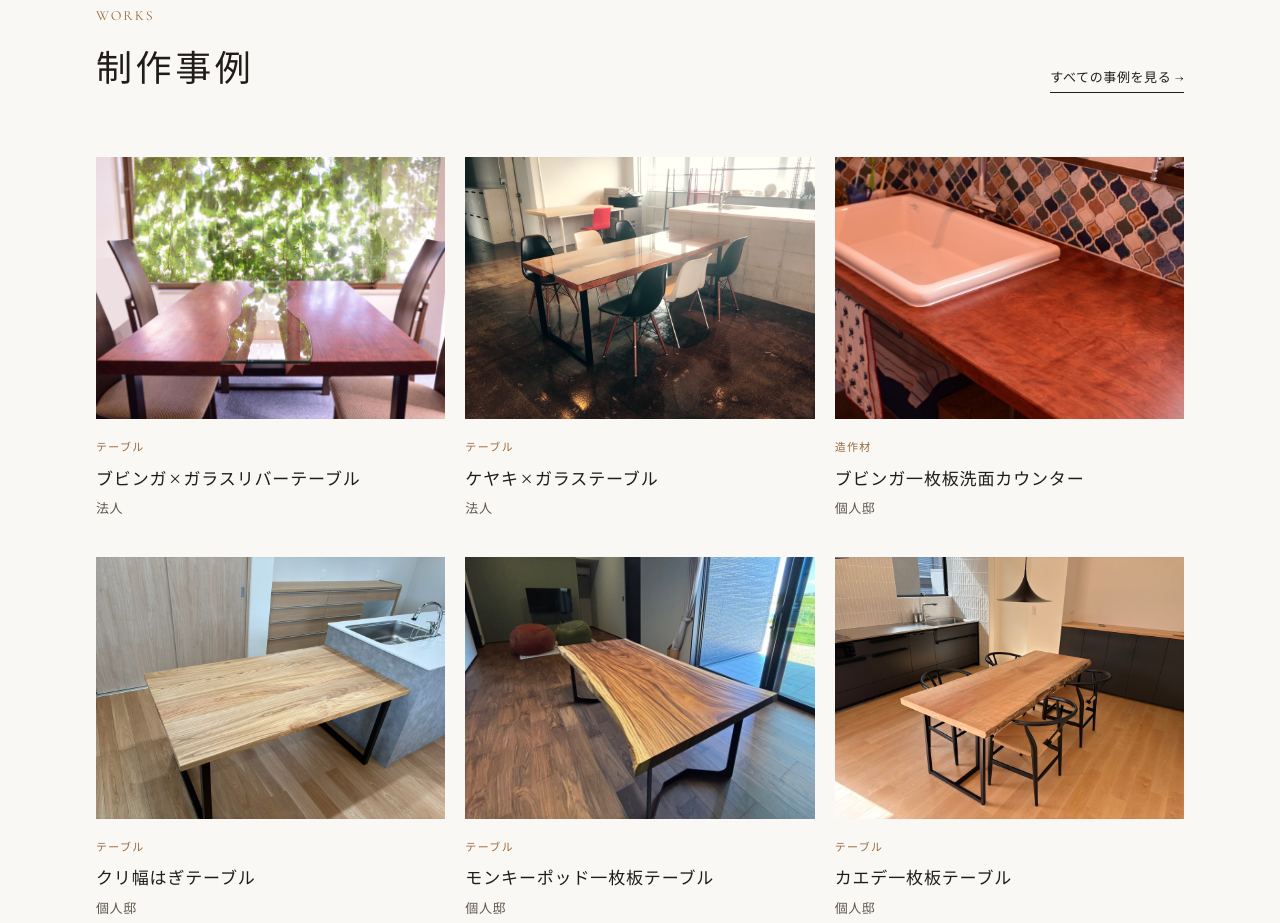
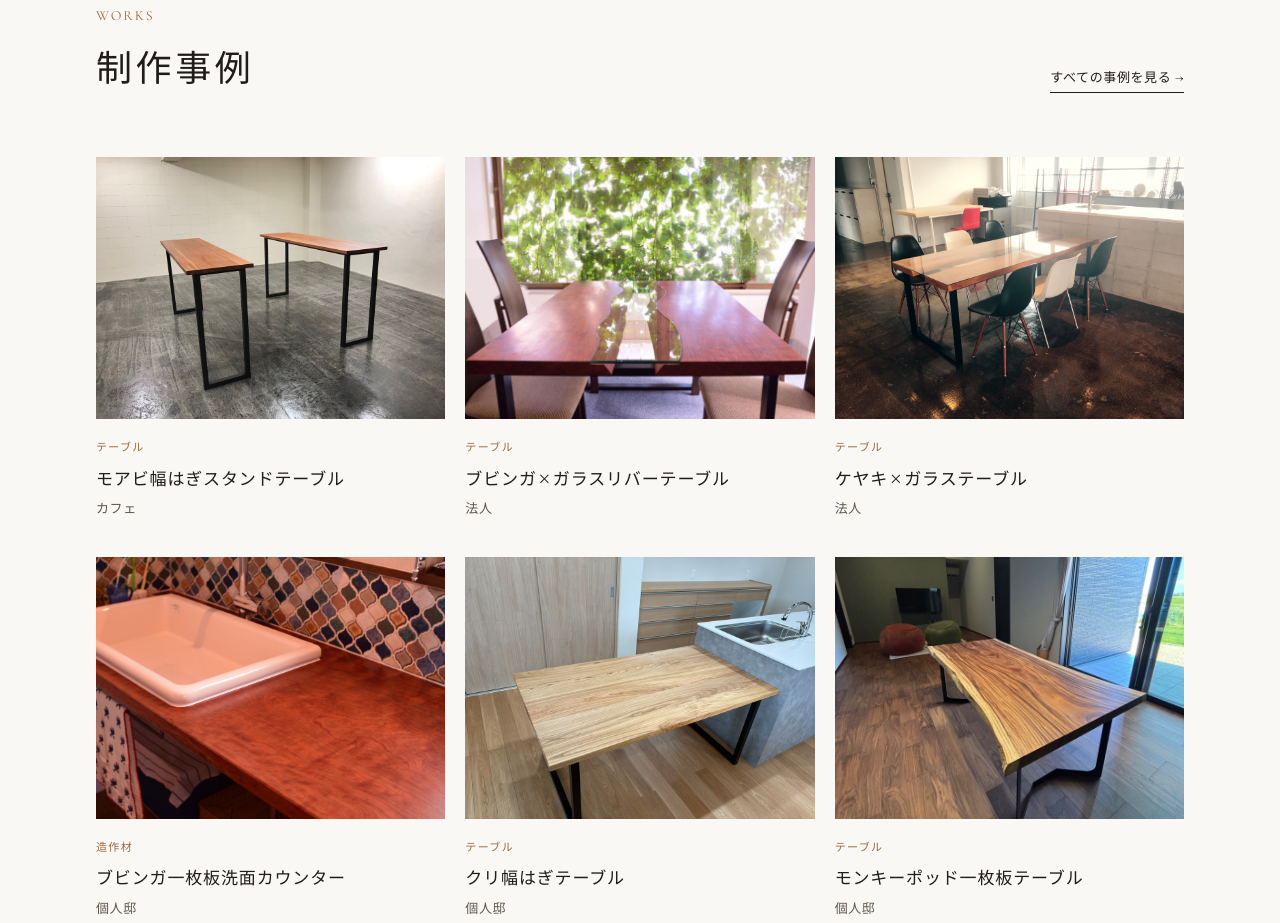
Before and after one commit to fukudas38-spec/kukulife-site, a plain HTML site: page index.html in a window 1280 px wide. Shown: the part 5102-6025 px from the top of the page. Drawn offline with nearby package versions, Linux system fonts and the light colour scheme.

Commit message:
Works: add moabi stand table

```diff
--- a/index.html
+++ b/index.html
@@ -172,12 +172,12 @@
         <a class="more" href="works.html">すべての事例を見る</a>
       </div>
       <div class="works-grid">
+        <figure class="work reveal"><div class="ph"><img src="img/w-moabi-stand-table.jpg" alt="モアビ幅はぎスタンドテーブル（カフェ）" loading="lazy"></div><figcaption><span class="cat">テーブル</span><h3>モアビ幅はぎスタンドテーブル</h3><p class="place">カフェ</p></figcaption></figure>
         <figure class="work reveal"><div class="ph"><img src="img/w-bubinga-glass-river.jpg" alt="ブビンガ×ガラスリバーテーブル（法人）" loading="lazy"></div><figcaption><span class="cat">テーブル</span><h3>ブビンガ×ガラスリバーテーブル</h3><p class="place">法人</p></figcaption></figure>
         <figure class="work reveal"><div class="ph"><img src="img/w-keyaki-glass-table.jpg" alt="ケヤキ×ガラステーブル（法人）" loading="lazy"></div><figcaption><span class="cat">テーブル</span><h3>ケヤキ×ガラステーブル</h3><p class="place">法人</p></figcaption></figure>
         <figure class="work reveal"><div class="ph"><img src="img/w-bubinga-washstand.jpg" alt="ブビンガ一枚板洗面カウンター（個人邸）" loading="lazy"></div><figcaption><span class="cat">造作材</span><h3>ブビンガ一枚板洗面カウンター</h3><p class="place">個人邸</p></figcaption></figure>
         <figure class="work reveal"><div class="ph"><img src="img/w-kuri-table.jpg" alt="クリ幅はぎテーブル（個人邸）" loading="lazy"></div><figcaption><span class="cat">テーブル</span><h3>クリ幅はぎテーブル</h3><p class="place">個人邸</p></figcaption></figure>
         <figure class="work reveal"><div class="ph"><img src="img/w-monkeypod2.jpg" alt="モンキーポッド一枚板テーブル（個人邸）" style="object-position:center 65%" loading="lazy"></div><figcaption><span class="cat">テーブル</span><h3>モンキーポッド一枚板テーブル</h3><p class="place">個人邸</p></figcaption></figure>
-        <figure class="work reveal"><div class="ph"><img src="img/w-kaede-table.jpg" alt="カエデ一枚板テーブル（個人邸）" loading="lazy"></div><figcaption><span class="cat">テーブル</span><h3>カエデ一枚板テーブル</h3><p class="place">個人邸</p></figcaption></figure>
       </div>
     </div>
   </section>
```
Also changed, not shown: works.html (+1 -0 lines), img/w-moabi-stand-table.jpg (added).
